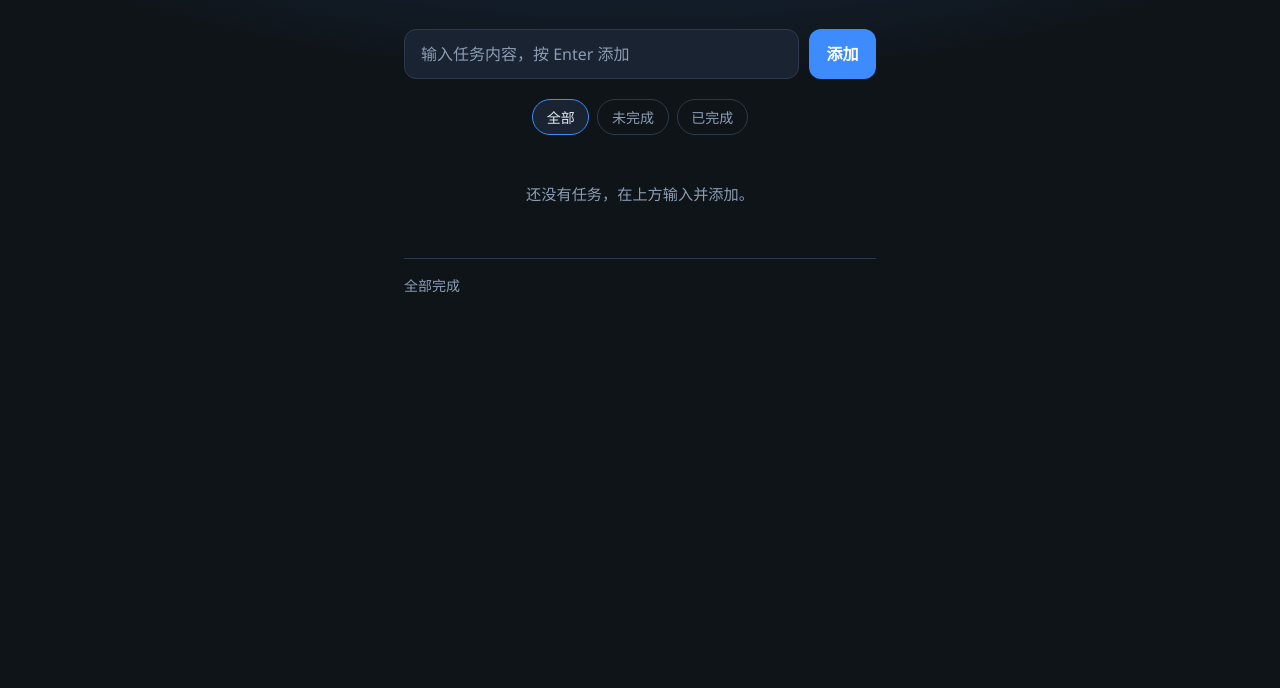
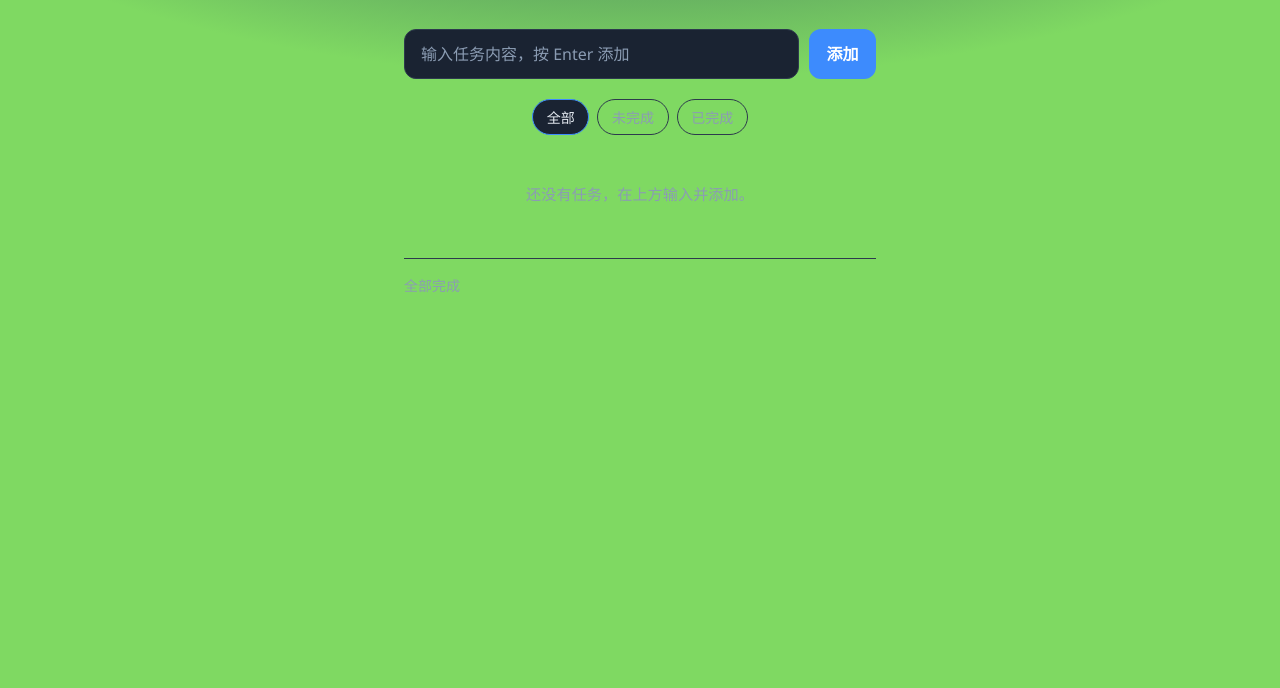
Before and after one commit to zenkta65/git-tutorial, a plain HTML site: page index.html in a window 1280 px wide. Shown: the part 112-800 px from the top of the page. Drawn offline with Linux system fonts and the light colour scheme.

Commit message:
feat:修改背景颜色为绿色

```diff
--- a/styles.css
+++ b/styles.css
@@ -5,7 +5,7 @@
 }
 
 :root {
-  --bg: #0f1419;
+  --bg: #7fd962;
   --surface: #1a2332;
   --surface-hover: #243044;
   --text: #e7ecf3;
```
